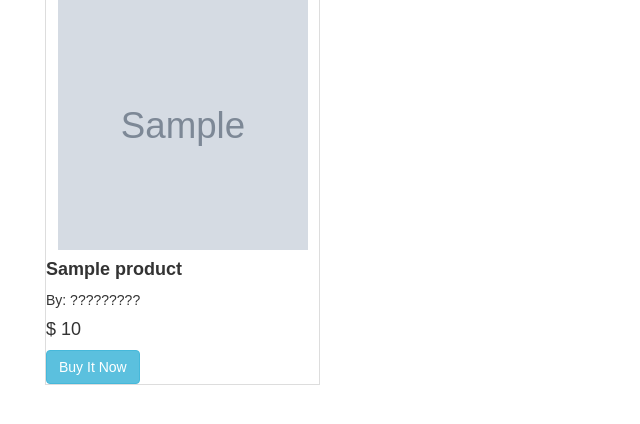
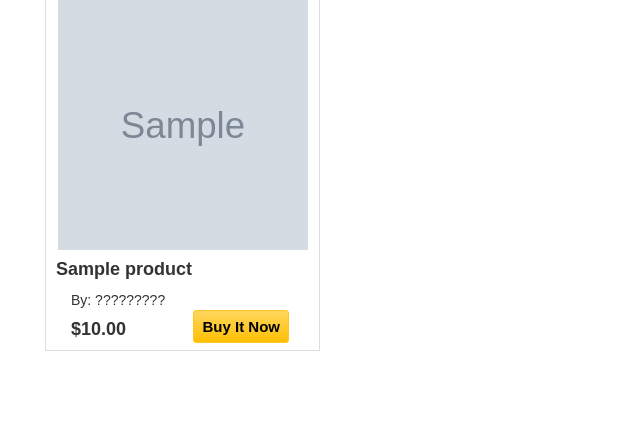
Before and after one commit to GilBu/SfsuBazaar, a PHP site: template application/view/listing/index.php in a window 1280 px wide. Shown: the part 214-638 px from the top of the page, without its empty margins (0-640 px from the left). Run offline with PHP 8.4, Linux system fonts and the light colour scheme; the template is opened without the code that fills it: most values are stand-ins (such as "Sample title", 1, 10 or a date in 2020); grey boxes marked "Sample" are stand-in pictures; a stand-in replaces the project's code that opens the database connection; some libraries are stand-ins or nearby versions.

Commit message:
linking listing buttons to confirmation page, and modified button UI

```diff
--- a/application/view/listing/index.php
+++ b/application/view/listing/index.php
@@ -2,8 +2,8 @@
 
 	.thumbnail
 	{
-			margin-bottom: 20px;
-			padding: 0px;
+		margin-bottom: 30px;
+		padding: 0;
 		-webkit-border-radius: 0px;
 		-moz-border-radius: 0px;
 		border-radius: 0px;
@@ -13,6 +13,43 @@
 		white-space: nowrap;
 		overflow: hidden;
 		text-overflow: ellipsis;
+	}
+
+	.left-padding {
+		padding-left: 10px;
+	}
+
+
+	.sm-buy-btn {
+		border: 1px solid #ffc826;
+		-webkit-border-radius: 3px;
+		-moz-border-radius: 3px;
+		border-radius: 3px;
+		font-size: 15px;
+		font-family: arial, helvetica, sans-serif;
+		padding: 5px 8px 5px 8px;
+		text-decoration: none;
+		display: inline-block;
+		font-weight: bold;
+		color: #000000;
+		background-color: #ffd65e;
+		background-image: -webkit-gradient(linear, left top, left bottom, from(#ffd65e), to(#febf04));
+		background-image: -webkit-linear-gradient(top, #ffd65e, #febf04);
+		background-image: -moz-linear-gradient(top, #ffd65e, #febf04);
+		background-image: -ms-linear-gradient(top, #ffd65e, #febf04);
+		background-image: -o-linear-gradient(top, #ffd65e, #febf04);
+		background-image: linear-gradient(to bottom, #ffd65e, #febf04);filter:progid:DXImageTransform.Microsoft.gradient(GradientType=0,startColorstr=#ffd65e, endColorstr=#febf04);
+	}
+
+	.sm-buy-btn:hover {
+		border: 1px solid #f7b800;
+		background-color: #ffc92b;
+		background-image: -webkit-gradient(linear, left top, left bottom, from(#ffc92b), to(#ce9a01));
+		background-image: -webkit-linear-gradient(top, #ffc92b, #ce9a01);
+		background-image: -moz-linear-gradient(top, #ffc92b, #ce9a01);
+		background-image: -ms-linear-gradient(top, #ffc92b, #ce9a01);
+		background-image: -o-linear-gradient(top, #ffc92b, #ce9a01);
+		background-image: linear-gradient(to bottom, #ffc92b, #ce9a01);filter:progid:DXImageTransform.Microsoft.gradient(GradientType=0,startColorstr=#ffc92b, endColorstr=#ce9a01);
 	}
 
 </style>
@@ -37,11 +74,13 @@
 					</select>
 				</div>
 
+			</div> <!-- end row -->
 		</div>
-			</div>
+
 		<!-- # of results found -->
 		<p><big><strong class="text-danger"><?php echo count($products); ?> </strong> results found</big></p>
-		</div>
+
+	</div> <!-- end container -->
 
 	<!-- Product Listing -->
 	<div class="container-fluid">
@@ -50,25 +89,35 @@
 			<?php foreach ($products as $product) { ?>
 				<div class="col-xs-3 col-lg-3 ">
 					<div class="thumbnail">
+
+						<!-- Product Img -->
 						<a href="<?php echo URL . "product/index/$product->productID"; ?>">
 							<img src="../<?php echo $product->imagePath; ?>" alt="Cannot load image." style="width:250px; height:250px;" />
 						</a>
 
+						<!-- Product Detail -->
+						<div class="container-fluid left-padding">
 							<!-- Product Title -->
-    					<h4 class="txt-overflow-hidden ">
+							<h4 class="txt-overflow-hidden">
 								<b><?php echo $product->name; ?></b>
 							</h4>
 
-    					<!-- Seller and Product price-->
-    					<p>
-    						By: ????????? <br>
-    						<h4> $ <?php echo $product->price; ?> </h4>
-    					</p>
+							<div class="row-fluid">
 
-    					<!-- But It Now button -->
-    					<input type="submit" class="btn btn-info" value="Buy It Now">    <!-- end row -->
+								<!-- Seller and Product Price-->
+								<div class="col-md-7">
+									By: ?????????
+									<h4><b><?php echo "$" . number_format($product->price, 2, '.', ''); ?></b></h4>
+								</div>
 
+								<!-- Buy It Now button -->
+								<div class="col-md-5">
+									<br>
+									<a href="<?php echo URL . "product/confirmation/$product->productID"; ?>" class="btn sm-buy-btn btn-info pull-right">Buy It Now</a>
 								</div>
+							</div> <!-- end row -->
+						</div> <!-- end container -->
+					</div> <!-- end thumbnail -->
 				</div> <!-- end of product -->
 			<?php } ?> <!-- end php -->
 
@@ -77,6 +126,6 @@
 				echo "<h2><em>No results were found.</em></h2>";
 			} ?>
 
-    		</div>
-    	</div>
-    </body>
+		</div> <!-- end row -->
+	</div> <!-- end container -->
+</div> <!-- end container -->
--- a/application/view/product/index.php
+++ b/application/view/product/index.php
@@ -174,7 +174,7 @@
 				<!-- product price -->
 				<div class="row-fluid">
 					<div class="col-md-12 bottom-rule">
-						<h2 class="product-price">$ <?php echo number_format($product->price, 2, '.', ''); ?></h2>
+						<h2 class="product-price"> <?php echo "$" . number_format($product->price, 2, '.', ''); ?></h2>
 					</div>
 				</div><!-- end row -->
 
@@ -185,10 +185,6 @@
 						<br><br>
 					</div>
 				</div><!-- end row -->
-
-				<div class="row">
-					<br>
-				</div>
 
 				<!-- quantity, buy it now buttons -->
 				<div class="row-fluid add-to-cart">
```
Lines whose indentation alone changed are shown as unchanged.
